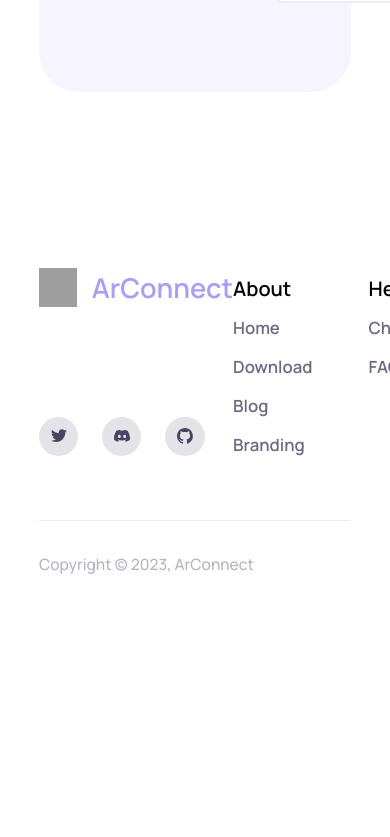
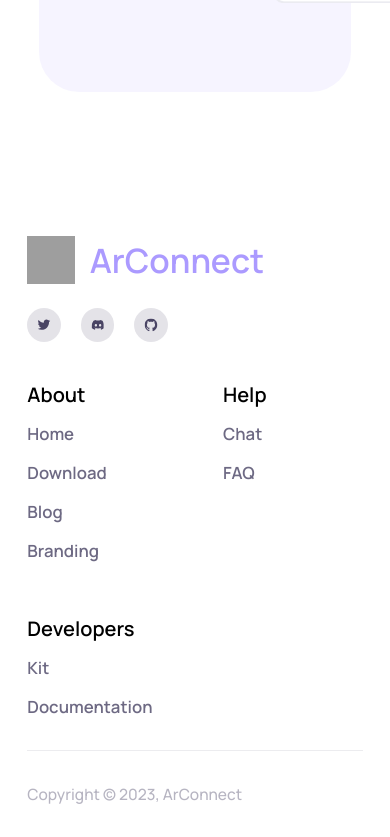
Before and after one commit to arconnectio/landing, a Next.js app: page / in a window 390 px wide. Shown: the part 4130-4967 px from the top of the page. Before the commit the page ends 4737 px from the top, so only its background shows below. Built offline with nearby package versions, Linux system fonts and the light colour scheme; grey boxes are pictures that could not be loaded.

Commit message:
feat: mobile footer

```diff
--- a/src/components/Footer.tsx
+++ b/src/components/Footer.tsx
@@ -67,24 +67,43 @@ export default function Footer() {
 
 const Wrapper = styled.footer`
   padding: 4rem 10vw 0;
+
+  @media screen and (max-width: 720px) {
+    padding: 2rem 7vw 0;
+  }
 `;
 
 const Content = styled.div`
   display: flex;
   justify-content: space-between;
   padding-bottom: 4rem;
+
+  @media screen and (max-width: 720px) {
+    flex-direction: column;
+    justify-content: unset;
+    padding-bottom: 2rem;
+    gap: 2rem;
+  }
 `;
 
 const LeftSection = styled.div`
   display: flex;
   flex-direction: column;
   justify-content: space-between;
+
+  @media screen and (max-width: 720px) {
+    gap: 1.5rem;
+  }
 `;
 
 const Socials = styled.div`
   display: flex;
   align-items: center;
   gap: 1.5rem;
+
+  @media screen and (max-width: 720px) {
+    gap: 1.25rem;
+  }
 `;
 
 const Social = styled.a.attrs({
@@ -103,6 +122,11 @@ const Social = styled.a.attrs({
     opacity: 0.8;
   }
 
+  @media screen and (max-width: 720px) {
+    width: 2.1rem;
+    height: 2.1rem;
+  }
+
   svg {
     position: absolute;
     font-size: 1rem;
@@ -112,6 +136,10 @@ const Social = styled.a.attrs({
     top: 50%;
     left: 50%;
     transform: translate(-50%, -50%);
+
+    @media screen and (max-width: 720px) {
+      font-size: .8rem;
+    }
   }
 `;
 
@@ -120,6 +148,10 @@ const Links = styled.div`
   grid-template-columns: 1fr 1fr 1fr;
   gap: 3.5rem;
   padding-top: 0.6rem;
+
+  @media screen and (max-width: 720px) {
+    grid-template-columns: 1fr 1fr;
+  }
 `;
 
 const LogoWrapper = styled.div`
@@ -131,6 +163,11 @@ const LogoWrapper = styled.div`
     height: 2.4rem;
     width: 2.4rem;
     user-select: none;
+
+    @media screen and (max-width: 720px) {
+      width: 3rem;
+      height: 3rem;
+    }
   }
 `;
 
@@ -140,6 +177,10 @@ const LogoText = styled.h2`
   color: rgb(${(props) => props.theme.accent});
   line-height: 1.1em;
   margin: 0;
+
+  @media screen and (max-width: 720px) {
+    font-size: 2.1rem;
+  }
 `;
 
 const LinkColumn = styled.div`
```
